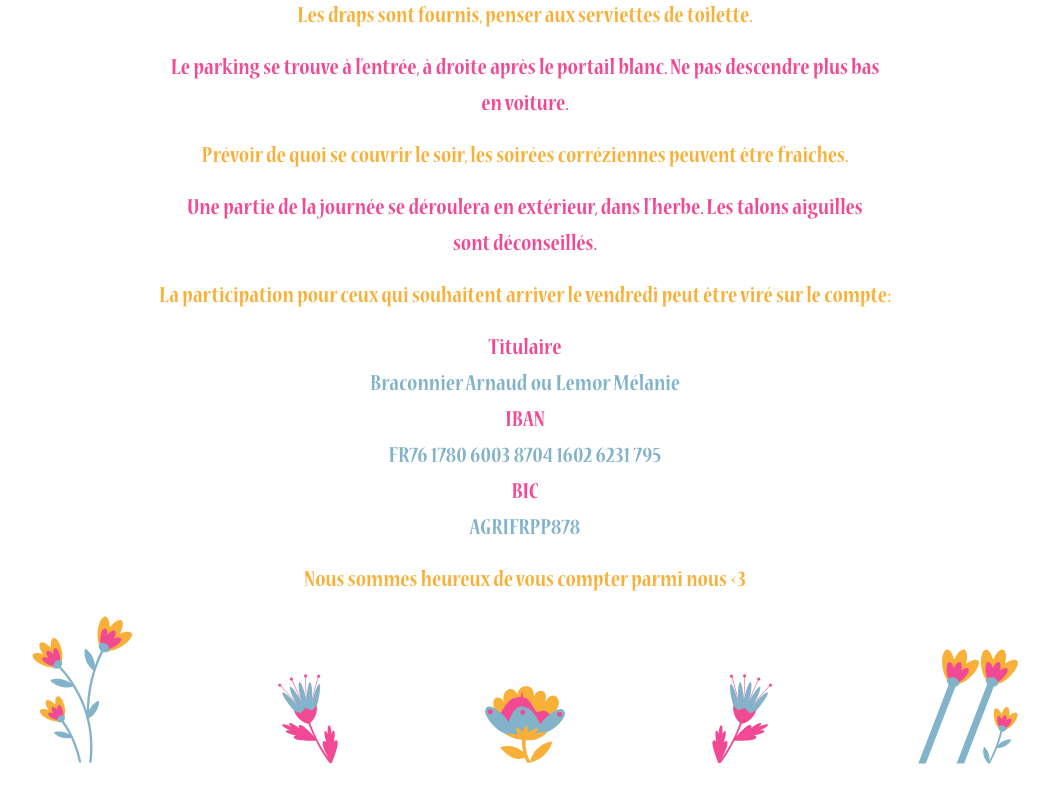
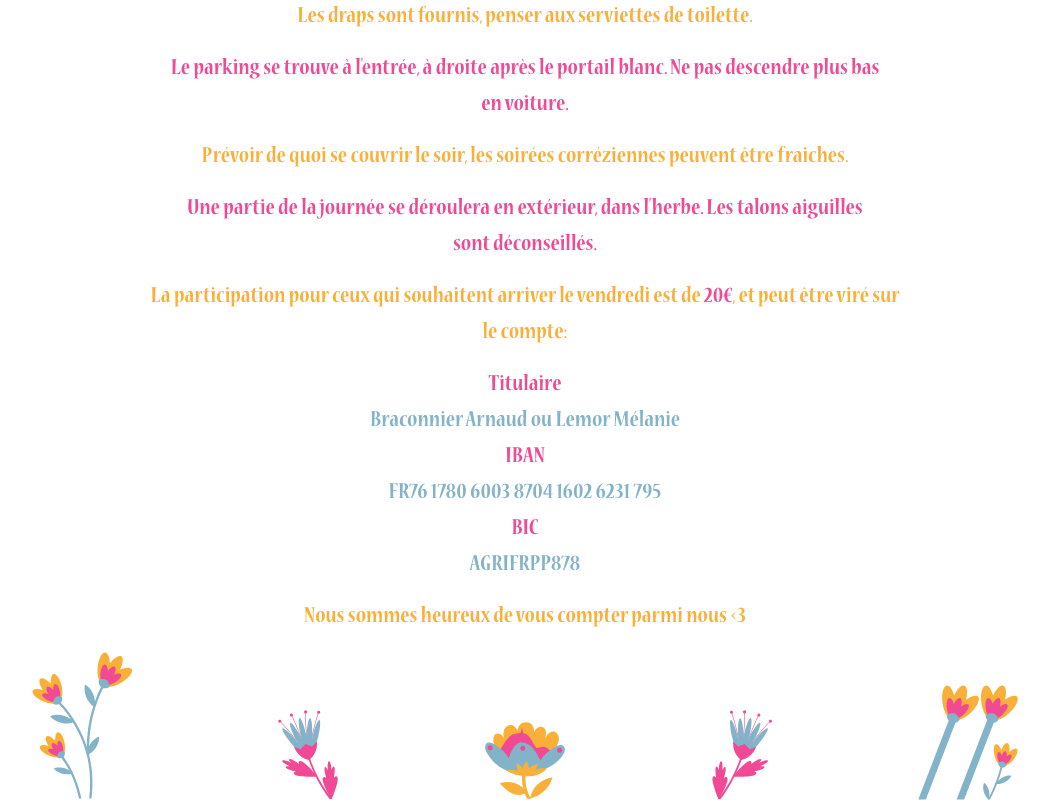
Before and after one commit to mathieumure/mariage-melbbk, a Next.js app: page /info in a window 1280 px wide. Shown: the part 1036-1836 px from the top of the page, without its empty margins (115-1164 px from the left). Before the commit the page ends 1800 px from the top, so only its background shows below. Built offline with nearby package versions, Linux system fonts and the light colour scheme; no server answers; a web font is replaced by a local one.

Commit message:
feat: add price in info

```diff
--- a/src/app/info/page.tsx
+++ b/src/app/info/page.tsx
@@ -75,7 +75,9 @@ export default function Photo() {
       <p className={styles.pink}>Le parking se trouve à l&apos;entrée, à droite après le portail blanc. Ne pas descendre plus bas en voiture.</p>
       <p className={styles.yellow}>Prévoir de quoi se couvrir le soir, les soirées corréziennes peuvent être fraiches.</p>
       <p className={styles.pink}>Une partie de la journée se déroulera en extérieur, dans l&apos;herbe. Les talons aiguilles sont déconseillés.</p>
-      <p className={styles.yellow}>La participation pour ceux qui souhaitent arriver le vendredi peut être viré sur le compte: </p>
+      <p className={styles.yellow}>
+        La participation pour ceux qui souhaitent arriver le vendredi est de <span className={styles.pink}>20€</span>, et peut être viré sur le compte:{' '}
+      </p>
       <dl className={styles.program}>
         <dt>Titulaire</dt>
         <dd>Braconnier Arnaud ou Lemor Mélanie</dd>
```
